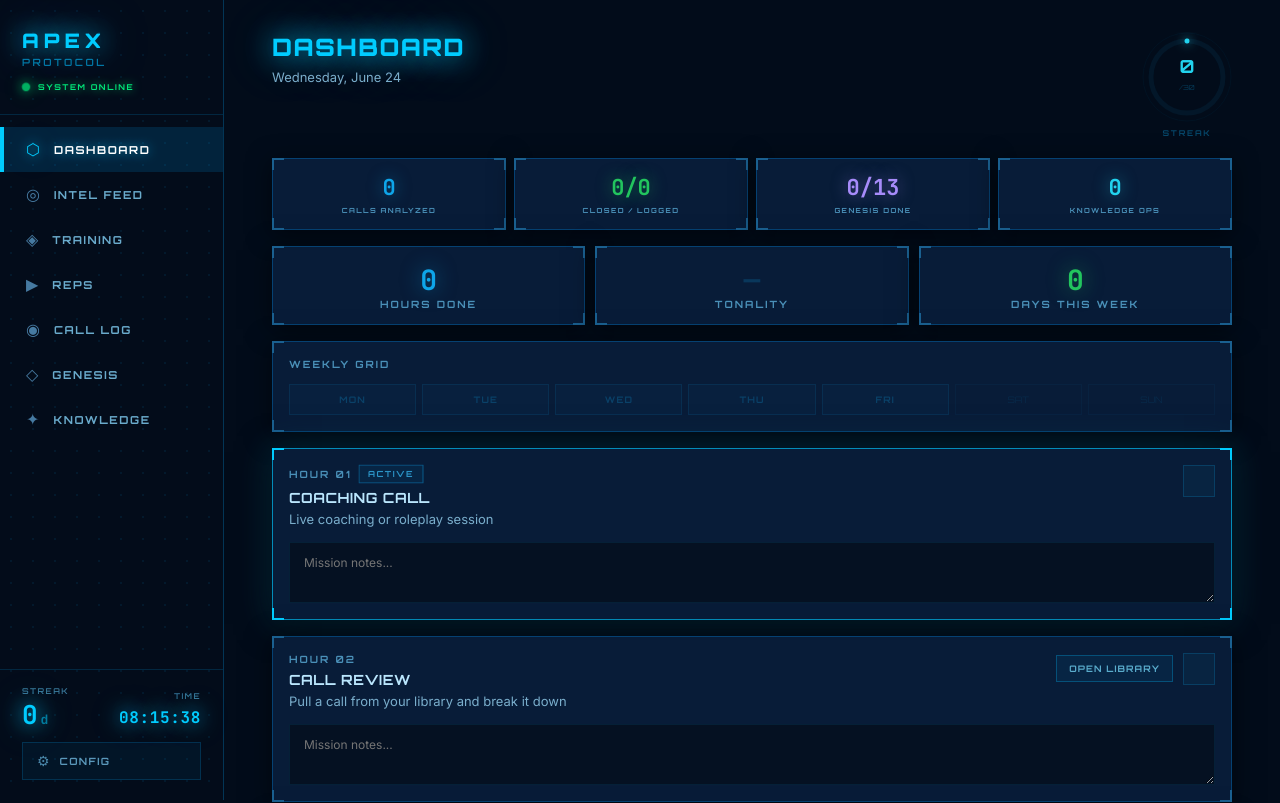
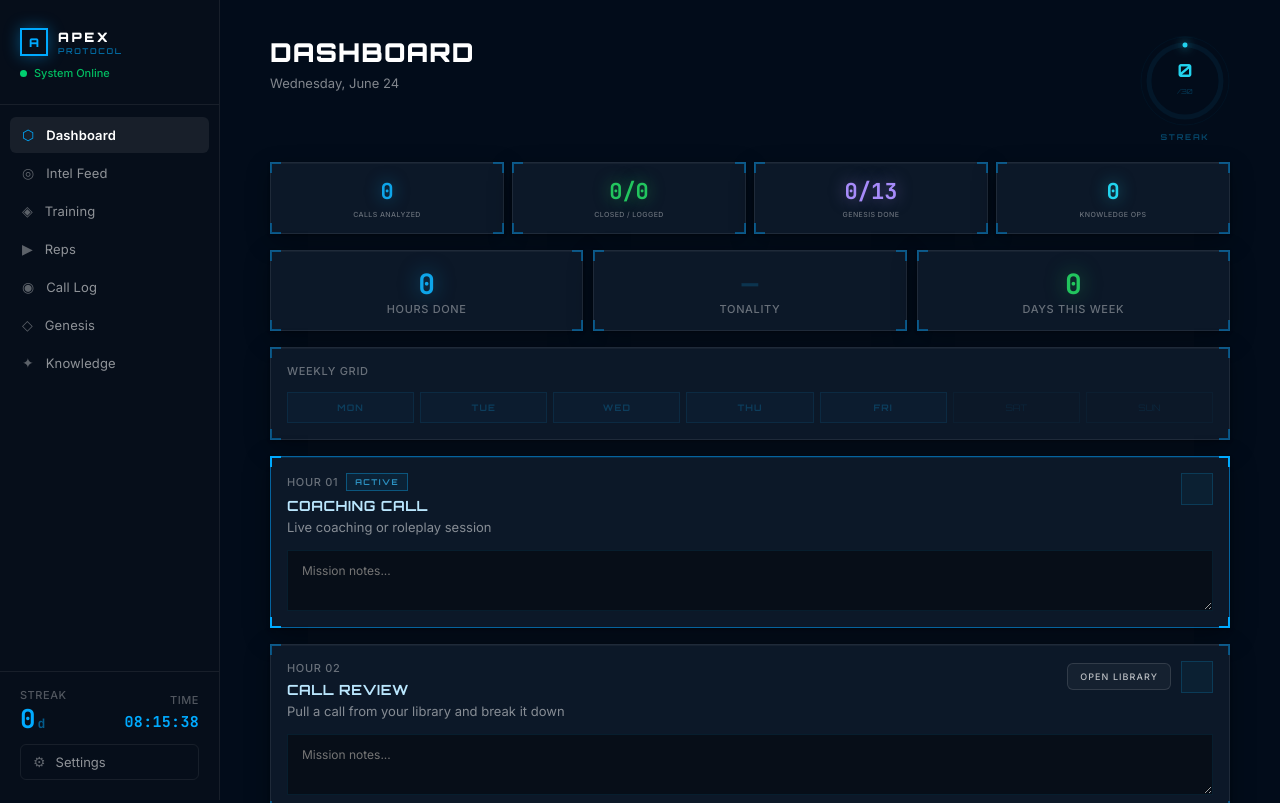
Before and after one commit to markodeksnis-coder/Sales-, a React (Vite) app: page / in a window 1280 px wide. Shown: the top 803 px of the page. Built offline with nearby package versions, Linux system fonts and the light colour scheme.

Commit message:
style: Vercel-inspired rebuild — clean dark, high contrast, zero glow noise

```diff
--- a/src/components/HudCard.jsx
+++ b/src/components/HudCard.jsx
@@ -1,24 +1,24 @@
 export default function HudCard({ children, style = {}, active = false, green = false, warn = false }) {
-  const accent = green ? '#00e87a' : warn ? '#ff8c42' : active ? '#00ccff' : '#1a6090'
-  const bg = green ? '#051a0e' : warn ? '#1a0a02' : '#081c38'
+  const bg = green ? '#071a0e' : warn ? '#1a0d04' : '#0c1828'
   const border = green
-    ? '1px solid rgba(0,232,122,0.45)'
+    ? '1px solid rgba(0,220,110,0.35)'
     : warn
-    ? '1px solid rgba(255,140,66,0.45)'
+    ? '1px solid rgba(255,150,50,0.35)'
     : active
-    ? '1px solid rgba(0,200,255,0.65)'
-    : '1px solid rgba(0,120,200,0.4)'
+    ? '1px solid rgba(0,160,255,0.55)'
+    : '1px solid rgba(255,255,255,0.08)'
   const shadow = green
-    ? '0 4px 32px rgba(0,0,0,0.55), 0 0 24px rgba(0,232,122,0.15)'
+    ? '0 1px 3px rgba(0,0,0,0.4), 0 8px 24px rgba(0,0,0,0.35), inset 0 1px 0 rgba(0,220,110,0.12)'
     : warn
-    ? '0 4px 32px rgba(0,0,0,0.55), 0 0 24px rgba(255,140,66,0.12)'
+    ? '0 1px 3px rgba(0,0,0,0.4), 0 8px 24px rgba(0,0,0,0.35), inset 0 1px 0 rgba(255,150,50,0.1)'
     : active
-    ? '0 4px 32px rgba(0,0,0,0.6), 0 0 32px rgba(0,200,255,0.22)'
-    : '0 4px 24px rgba(0,0,0,0.5)'
-  const bk = `2px solid ${accent}`
-  const c = { position: 'absolute', width: 12, height: 12, pointerEvents: 'none', zIndex: 1 }
+    ? '0 1px 3px rgba(0,0,0,0.4), 0 8px 24px rgba(0,0,0,0.35), inset 0 1px 0 rgba(0,160,255,0.15)'
+    : '0 1px 3px rgba(0,0,0,0.3), 0 8px 24px rgba(0,0,0,0.3), inset 0 1px 0 rgba(255,255,255,0.04)'
+  const bracketC = green ? '#00dc6e' : warn ? '#ff9632' : active ? '#0af' : 'rgba(0,140,220,0.5)'
+  const bk = `2px solid ${bracketC}`
+  const c = { position: 'absolute', width: 11, height: 11, pointerEvents: 'none', zIndex: 1 }
   return (
-    <div style={{ position: 'relative', backgroundColor: bg, border, backdropFilter: 'blur(12px)', WebkitBackdropFilter: 'blur(12px)', boxShadow: shadow, ...style }}>
+    <div style={{ position: 'relative', backgroundColor: bg, border, boxShadow: shadow, ...style }}>
       <span style={{ ...c, top: -1, left: -1,     borderTop: bk, borderLeft: bk     }} />
       <span style={{ ...c, top: -1, right: -1,    borderTop: bk, borderRight: bk    }} />
       <span style={{ ...c, bottom: -1, left: -1,  borderBottom: bk, borderLeft: bk  }} />
--- a/src/components/Layout.jsx
+++ b/src/components/Layout.jsx
@@ -2,13 +2,13 @@ import { useState, useEffect } from 'react'
 import { getStreak } from '../utils/storage'
 
 const NAV = [
-  { id: 'today',     label: 'DASHBOARD',  icon: '⬡' },
-  { id: 'calls',     label: 'INTEL FEED', icon: '◎' },
-  { id: 'insights',  label: 'TRAINING',   icon: '◈' },
-  { id: 'drills',    label: 'REPS',       icon: '▶' },
-  { id: 'calllog',   label: 'CALL LOG',   icon: '◉' },
-  { id: 'genesis',   label: 'GENESIS',    icon: '◇' },
-  { id: 'knowledge', label: 'KNOWLEDGE',  icon: '✦' },
+  { id: 'today',     label: 'Dashboard',   icon: '⬡' },
+  { id: 'calls',     label: 'Intel Feed',  icon: '◎' },
+  { id: 'insights',  label: 'Training',    icon: '◈' },
+  { id: 'drills',    label: 'Reps',        icon: '▶' },
+  { id: 'calllog',   label: 'Call Log',    icon: '◉' },
+  { id: 'genesis',   label: 'Genesis',     icon: '◇' },
+  { id: 'knowledge', label: 'Knowledge',   icon: '✦' },
 ]
 
 function Clock() {
@@ -21,7 +21,7 @@ function Clock() {
   const mm = String(time.getMinutes()).padStart(2,'0')
   const ss = String(time.getSeconds()).padStart(2,'0')
   return (
-    <span style={{ fontFamily: 'JetBrains Mono, monospace', fontSize: '16px', fontWeight: 700, color: '#00ccff', letterSpacing: '0.04em', textShadow: '0 0 20px #00ccff, 0 0 40px rgba(0,200,255,0.4)' }}>
+    <span style={{ fontFamily: 'JetBrains Mono, monospace', fontSize: '15px', fontWeight: 600, color: '#00aaff', letterSpacing: '0.02em' }}>
       {hh}:{mm}:{ss}
     </span>
   )
@@ -39,87 +39,77 @@ export default function Layout({ page, setPage, children }) {
   return (
     <div style={{ display: 'flex', minHeight: '100vh' }}>
 
-      {/* SIDEBAR */}
       <aside style={{
-        position: 'fixed', top: 0, left: 0, bottom: 0, width: '224px',
-        backgroundColor: '#030c1a',
-        borderRight: '1px solid rgba(0,150,220,0.3)',
+        position: 'fixed', top: 0, left: 0, bottom: 0, width: '220px',
+        backgroundColor: '#060e1a',
+        borderRight: '1px solid rgba(255,255,255,0.07)',
         display: 'flex', flexDirection: 'column', zIndex: 100,
       }}>
-        {/* subtle grid overlay */}
-        <div style={{ position: 'absolute', inset: 0, pointerEvents: 'none', zIndex: 0,
-          backgroundImage: 'radial-gradient(rgba(0,180,255,0.08) 1px, transparent 1px)',
-          backgroundSize: '22px 22px' }} />
 
         {/* BRAND */}
-        <div style={{ padding: '28px 22px 22px', borderBottom: '1px solid rgba(0,150,220,0.2)', position: 'relative', zIndex: 1 }}>
-          <div style={{ fontFamily: 'Orbitron, sans-serif', fontSize: '20px', fontWeight: 900, letterSpacing: '0.25em', color: '#00ccff', textShadow: '0 0 24px #00ccff, 0 0 50px rgba(0,200,255,0.5), 0 0 80px rgba(0,200,255,0.2)' }}>APEX</div>
-          <div style={{ fontFamily: 'Orbitron, sans-serif', fontSize: '10px', fontWeight: 600, letterSpacing: '0.25em', color: 'rgba(0,190,255,0.6)', marginTop: '3px' }}>PROTOCOL</div>
-          <div style={{ display: 'flex', alignItems: 'center', gap: '8px', marginTop: '14px' }}>
-            <div style={{ width: '8px', height: '8px', borderRadius: '50%', backgroundColor: '#00e87a', boxShadow: '0 0 10px #00e87a, 0 0 22px rgba(0,232,122,0.6)', animation: 'apexPulse 2s ease-in-out infinite', flexShrink: 0 }} />
-            <span style={{ fontFamily: 'Orbitron, sans-serif', fontSize: '8px', fontWeight: 700, letterSpacing: '0.2em', color: '#00e87a', textShadow: '0 0 10px rgba(0,232,122,0.7)' }}>SYSTEM ONLINE</span>
+        <div style={{ padding: '28px 20px 24px', borderBottom: '1px solid rgba(255,255,255,0.07)' }}>
+          <div style={{ display: 'flex', alignItems: 'center', gap: '10px', marginBottom: '10px' }}>
+            <div style={{ width: '28px', height: '28px', border: '2px solid #0af', display: 'flex', alignItems: 'center', justifyContent: 'center', flexShrink: 0, boxShadow: '0 0 16px rgba(0,170,255,0.4)' }}>
+              <span style={{ color: '#0af', fontSize: '12px', fontWeight: 900, fontFamily: 'Orbitron, sans-serif' }}>A</span>
+            </div>
+            <div>
+              <div style={{ fontFamily: 'Orbitron, sans-serif', fontSize: '13px', fontWeight: 900, letterSpacing: '0.2em', color: '#ffffff' }}>APEX</div>
+              <div style={{ fontFamily: 'Orbitron, sans-serif', fontSize: '8px', fontWeight: 600, letterSpacing: '0.2em', color: 'rgba(0,170,255,0.6)', marginTop: '1px' }}>PROTOCOL</div>
+            </div>
+          </div>
+          <div style={{ display: 'flex', alignItems: 'center', gap: '7px' }}>
+            <div style={{ width: '7px', height: '7px', borderRadius: '50%', backgroundColor: '#00e87a', flexShrink: 0, animation: 'apexPulse 2.5s ease-in-out infinite' }} />
+            <span style={{ fontFamily: 'Inter, sans-serif', fontSize: '11px', fontWeight: 500, color: 'rgba(0,220,110,0.85)' }}>System Online</span>
           </div>
         </div>
 
         {/* NAV */}
-        <nav style={{ flex: 1, padding: '12px 0', overflowY: 'auto', position: 'relative', zIndex: 1 }}>
+        <nav style={{ flex: 1, padding: '12px 10px', overflowY: 'auto' }}>
           {NAV.map(item => {
             const active = page === item.id
             return (
               <button key={item.id} onClick={() => setPage(item.id)} style={{
-                display: 'flex', alignItems: 'center', gap: '14px',
-                width: '100%', padding: '13px 22px',
-                background: active ? 'rgba(0,170,255,0.15)' : 'transparent',
-                border: 'none',
-                borderLeft: active ? '4px solid #00ccff' : '4px solid transparent',
-                cursor: 'pointer', transition: 'all 0.15s', textAlign: 'left',
+                display: 'flex', alignItems: 'center', gap: '12px',
+                width: '100%', padding: '10px 12px', marginBottom: '2px',
+                background: active ? 'rgba(255,255,255,0.07)' : 'transparent',
+                border: 'none', borderRadius: '6px',
+                cursor: 'pointer', transition: 'all 0.12s', textAlign: 'left',
               }}>
-                <span style={{
-                  fontSize: '16px', flexShrink: 0,
-                  color: active ? '#00ccff' : 'rgba(100,170,220,0.7)',
-                  textShadow: active ? '0 0 12px #00ccff, 0 0 24px rgba(0,200,255,0.5)' : 'none',
-                  transition: 'all 0.15s',
-                }}>{item.icon}</span>
-                <span style={{
-                  fontFamily: 'Orbitron, sans-serif', fontSize: '11px', fontWeight: 700, letterSpacing: '0.14em',
-                  color: active ? '#ffffff' : '#6aabcc',
-                  textShadow: active ? '0 0 12px rgba(0,200,255,0.7)' : 'none',
-                  transition: 'all 0.15s',
-                }}>{item.label}</span>
+                <span style={{ fontSize: '14px', flexShrink: 0, color: active ? '#0af' : 'rgba(255,255,255,0.35)', transition: 'color 0.12s' }}>{item.icon}</span>
+                <span style={{ fontFamily: 'Inter, sans-serif', fontSize: '13px', fontWeight: active ? 600 : 400, color: active ? '#ffffff' : 'rgba(255,255,255,0.55)', transition: 'all 0.12s', letterSpacing: '0.01em' }}>{item.label}</span>
               </button>
             )
           })}
         </nav>
 
         {/* BOTTOM */}
-        <div style={{ padding: '16px 22px 20px', borderTop: '1px solid rgba(0,150,220,0.2)', position: 'relative', zIndex: 1 }}>
-          <div style={{ display: 'flex', justifyContent: 'space-between', alignItems: 'flex-end', marginBottom: '14px' }}>
+        <div style={{ padding: '16px 20px 20px', borderTop: '1px solid rgba(255,255,255,0.07)' }}>
+          <div style={{ display: 'flex', justifyContent: 'space-between', alignItems: 'flex-end', marginBottom: '12px' }}>
             <div>
-              <div style={{ fontFamily: 'Orbitron, sans-serif', fontSize: '8px', fontWeight: 600, letterSpacing: '0.18em', color: '#3a7899', marginBottom: '6px' }}>STREAK</div>
-              <div style={{ fontFamily: 'JetBrains Mono, monospace', fontSize: '26px', fontWeight: 700, lineHeight: 1, color: '#00ccff', textShadow: '0 0 20px #00ccff, 0 0 40px rgba(0,200,255,0.4)' }}>
-                {streak}<span style={{ fontSize: '13px', opacity: 0.55, marginLeft: '3px' }}>d</span>
+              <div style={{ fontFamily: 'Inter, sans-serif', fontSize: '11px', fontWeight: 500, color: 'rgba(255,255,255,0.3)', marginBottom: '4px', letterSpacing: '0.05em' }}>STREAK</div>
+              <div style={{ fontFamily: 'JetBrains Mono, monospace', fontSize: '26px', fontWeight: 700, lineHeight: 1, color: '#0af' }}>
+                {streak}<span style={{ fontSize: '13px', opacity: 0.5, marginLeft: '2px' }}>d</span>
               </div>
             </div>
             <div style={{ textAlign: 'right' }}>
-              <div style={{ fontFamily: 'Orbitron, sans-serif', fontSize: '8px', fontWeight: 600, letterSpacing: '0.18em', color: '#3a7899', marginBottom: '6px' }}>TIME</div>
+              <div style={{ fontFamily: 'Inter, sans-serif', fontSize: '11px', fontWeight: 500, color: 'rgba(255,255,255,0.3)', marginBottom: '4px', letterSpacing: '0.05em' }}>TIME</div>
               <Clock />
             </div>
           </div>
           <button onClick={() => setPage('settings')} style={{
             display: 'flex', alignItems: 'center', gap: '10px', width: '100%',
-            padding: '10px 14px',
-            background: page === 'settings' ? 'rgba(0,180,255,0.18)' : 'rgba(0,130,200,0.08)',
-            border: page === 'settings' ? '1px solid rgba(0,200,255,0.6)' : '1px solid rgba(0,130,200,0.25)',
-            cursor: 'pointer', transition: 'all 0.15s',
+            padding: '9px 12px', borderRadius: '6px',
+            background: page === 'settings' ? 'rgba(255,255,255,0.07)' : 'transparent',
+            border: '1px solid rgba(255,255,255,0.07)',
+            cursor: 'pointer', transition: 'all 0.12s',
           }}>
-            <span style={{ fontSize: '14px', color: page === 'settings' ? '#00ccff' : '#4a88aa' }}>⚙</span>
-            <span style={{ fontFamily: 'Orbitron, sans-serif', fontSize: '10px', fontWeight: 700, letterSpacing: '0.14em', color: page === 'settings' ? '#ffffff' : '#5a98ba' }}>CONFIG</span>
+            <span style={{ fontSize: '14px', color: page === 'settings' ? '#0af' : 'rgba(255,255,255,0.35)' }}>⚙</span>
+            <span style={{ fontFamily: 'Inter, sans-serif', fontSize: '13px', fontWeight: page === 'settings' ? 600 : 400, color: page === 'settings' ? '#ffffff' : 'rgba(255,255,255,0.55)' }}>Settings</span>
           </button>
         </div>
       </aside>
 
-      {/* MAIN */}
-      <main style={{ marginLeft: '224px', flex: 1, padding: '32px 30px', boxSizing: 'border-box', minHeight: '100vh' }}>
+      <main style={{ marginLeft: '220px', flex: 1, padding: '36px 32px', boxSizing: 'border-box', minHeight: '100vh' }}>
         <div style={{ maxWidth: '960px', margin: '0 auto' }}>
           {children}
         </div>
--- a/src/index.css
+++ b/src/index.css
@@ -1,9 +1,8 @@
 * { margin: 0; padding: 0; box-sizing: border-box; }
 html, body { height: 100%; }
 body {
-  background: linear-gradient(160deg, #06111f 0%, #040d19 100%);
-  background-attachment: fixed;
-  color: #cce4ff;
+  background-color: #080f1c;
+  color: #e8f3ff;
   min-height: 100vh;
   font-family: Inter, sans-serif;
   overflow-x: hidden;
@@ -11,22 +10,21 @@ body {
 body::before {
   content: '';
   position: fixed; inset: 0;
-  background-image: radial-gradient(circle, rgba(0,170,255,0.1) 1px, transparent 1px);
-  background-size: 30px 30px;
+  background-image: radial-gradient(circle, rgba(0,140,220,0.07) 1px, transparent 1px);
+  background-size: 32px 32px;
   pointer-events: none; z-index: 0;
 }
 #root { position: relative; z-index: 1; min-height: 100vh; display: flex; flex-direction: column; }
 @keyframes fadeIn { from { opacity: 0; transform: translateY(6px); } to { opacity: 1; transform: translateY(0); } }
-.fade-in { animation: fadeIn 0.25s ease-out; }
-@keyframes apexPulse { 0%, 100% { opacity: 0.7; transform: scale(1); } 50% { opacity: 1; transform: scale(1.3); } }
-@keyframes shimmer { 0% { background-position: -200% center; } 100% { background-position: 200% center; } }
+.fade-in { animation: fadeIn 0.2s ease-out; }
+@keyframes apexPulse { 0%, 100% { opacity: 0.7; } 50% { opacity: 1; } }
 input:focus, textarea:focus, select:focus {
-  border-color: rgba(0,190,255,0.65) !important;
-  box-shadow: 0 0 16px rgba(0,180,255,0.18) !important;
+  border-color: rgba(0,160,255,0.6) !important;
+  box-shadow: 0 0 0 3px rgba(0,140,255,0.12) !important;
   outline: none;
 }
-::-webkit-scrollbar { width: 5px; }
-::-webkit-scrollbar-track { background: rgba(0,150,255,0.04); }
-::-webkit-scrollbar-thumb { background: rgba(0,170,255,0.3); border-radius: 3px; }
-::-webkit-scrollbar-thumb:hover { background: rgba(0,190,255,0.55); }
-select option { background: #06111f; color: #cce4ff; }
+::-webkit-scrollbar { width: 4px; }
+::-webkit-scrollbar-track { background: transparent; }
+::-webkit-scrollbar-thumb { background: rgba(255,255,255,0.12); border-radius: 4px; }
+::-webkit-scrollbar-thumb:hover { background: rgba(255,255,255,0.22); }
+select option { background: #0c1828; color: #e8f3ff; }
--- a/src/utils/theme.js
+++ b/src/utils/theme.js
@@ -1,57 +1,55 @@
 export const CARD = {
-  backgroundColor: '#081c38',
-  border: '1px solid rgba(0,120,200,0.4)',
+  backgroundColor: '#0c1828',
+  border: '1px solid rgba(255,255,255,0.08)',
   position: 'relative',
-  padding: '18px',
-  boxShadow: '0 4px 24px rgba(0,0,0,0.5)',
+  padding: '20px',
+  boxShadow: '0 1px 3px rgba(0,0,0,0.3), 0 8px 24px rgba(0,0,0,0.3), inset 0 1px 0 rgba(255,255,255,0.04)',
+  borderRadius: '2px',
 }
-export const CARD_RED = { ...CARD, border: '1px solid rgba(255,140,66,0.5)', boxShadow: '0 4px 24px rgba(0,0,0,0.5), 0 0 24px rgba(255,140,66,0.14)' }
-export const CARD_ACTIVE = { ...CARD, border: '1px solid rgba(0,200,255,0.65)', boxShadow: '0 4px 28px rgba(0,0,0,0.55), 0 0 36px rgba(0,200,255,0.2)' }
-export const CARD_GREEN = { ...CARD, border: '1px solid rgba(0,232,122,0.5)', boxShadow: '0 4px 24px rgba(0,0,0,0.5), 0 0 24px rgba(0,232,122,0.14)' }
+export const CARD_RED = { ...CARD, border: '1px solid rgba(255,150,50,0.3)', boxShadow: '0 8px 24px rgba(0,0,0,0.3), 0 0 20px rgba(255,100,0,0.08)' }
+export const CARD_ACTIVE = { ...CARD, border: '1px solid rgba(0,160,255,0.45)', boxShadow: '0 8px 24px rgba(0,0,0,0.35), 0 0 28px rgba(0,140,255,0.15)' }
+export const CARD_GREEN = { ...CARD, border: '1px solid rgba(0,220,100,0.35)', boxShadow: '0 8px 24px rgba(0,0,0,0.3), 0 0 20px rgba(0,200,80,0.1)' }
 export const LABEL = {
-  fontFamily: 'Orbitron, sans-serif', fontSize: '10px', fontWeight: 700,
-  letterSpacing: '0.2em', color: '#4a90b8', textTransform: 'uppercase', display: 'block',
+  fontFamily: 'Inter, sans-serif', fontSize: '11px', fontWeight: 500,
+  letterSpacing: '0.06em', color: 'rgba(255,255,255,0.38)', textTransform: 'uppercase', display: 'block',
 }
 export const H1 = {
-  fontFamily: 'Orbitron, sans-serif', fontSize: '24px', fontWeight: 900,
-  letterSpacing: '0.06em', color: '#00ccff', margin: 0,
-  textShadow: '0 0 28px #00ccff, 0 0 56px rgba(0,200,255,0.4)',
+  fontFamily: 'Orbitron, sans-serif', fontSize: '26px', fontWeight: 900,
+  letterSpacing: '0.04em', color: '#ffffff', margin: 0,
 }
 export const H2 = {
-  fontFamily: 'Orbitron, sans-serif', fontSize: '14px', fontWeight: 700,
-  letterSpacing: '0.07em', color: '#e0f2ff',
+  fontFamily: 'Orbitron, sans-serif', fontSize: '13px', fontWeight: 700,
+  letterSpacing: '0.06em', color: '#e8f3ff',
 }
-export const BODY = { fontFamily: 'Inter, sans-serif', fontSize: '13px', color: '#7aaecc', lineHeight: '1.65' }
+export const BODY = { fontFamily: 'Inter, sans-serif', fontSize: '13px', color: 'rgba(255,255,255,0.5)', lineHeight: '1.65' }
 export const BTN_PRIMARY = {
-  fontFamily: 'Orbitron, sans-serif', fontSize: '10px', fontWeight: 700, letterSpacing: '0.18em',
-  padding: '12px 26px', border: '1px solid rgba(0,190,255,0.7)', cursor: 'pointer',
-  background: 'rgba(0,180,255,0.18)', color: '#00ccff',
-  boxShadow: '0 0 28px rgba(0,180,255,0.3)',
-  textShadow: '0 0 12px rgba(0,200,255,0.8)',
-  transition: 'all 0.2s',
+  fontFamily: 'Inter, sans-serif', fontSize: '13px', fontWeight: 600,
+  padding: '10px 22px', border: '1px solid rgba(0,140,255,0.5)', cursor: 'pointer', borderRadius: '6px',
+  background: 'rgba(0,120,255,0.2)', color: '#ffffff',
+  boxShadow: '0 0 0 1px rgba(0,140,255,0.1)',
+  transition: 'all 0.15s',
 }
 export const BTN_GHOST = {
-  fontFamily: 'Orbitron, sans-serif', fontSize: '10px', fontWeight: 700, letterSpacing: '0.14em',
-  padding: '9px 18px', border: '1px solid rgba(0,160,220,0.35)', cursor: 'pointer',
-  background: 'rgba(0,140,200,0.08)', color: '#5aaccc',
-  transition: 'all 0.2s',
+  fontFamily: 'Inter, sans-serif', fontSize: '13px', fontWeight: 500,
+  padding: '9px 18px', border: '1px solid rgba(255,255,255,0.12)', cursor: 'pointer', borderRadius: '6px',
+  background: 'rgba(255,255,255,0.04)', color: 'rgba(255,255,255,0.7)',
+  transition: 'all 0.15s',
 }
 export const INPUT = {
-  width: '100%', backgroundColor: '#040f20', border: '1px solid rgba(0,130,200,0.35)',
-  color: '#cce4ff', fontFamily: 'JetBrains Mono, monospace', fontSize: '13px',
-  padding: '10px 14px', outline: 'none', boxSizing: 'border-box',
+  width: '100%', backgroundColor: '#060e1a', border: '1px solid rgba(255,255,255,0.1)',
+  color: '#e8f3ff', fontFamily: 'Inter, sans-serif', fontSize: '13px',
+  padding: '10px 14px', outline: 'none', boxSizing: 'border-box', borderRadius: '6px',
 }
-export const TEXTAREA = { ...INPUT, resize: 'vertical', fontFamily: 'Inter, sans-serif', lineHeight: '1.65', minHeight: '68px' }
-export const TAG = (color = '#00ccff', bg = 'rgba(0,180,255,0.12)') => ({
-  fontFamily: 'Orbitron, sans-serif', fontSize: '9px', fontWeight: 700, letterSpacing: '0.15em',
-  padding: '4px 10px', border: `1px solid ${color}66`, color, backgroundColor: bg,
+export const TEXTAREA = { ...INPUT, resize: 'vertical', lineHeight: '1.65', minHeight: '72px' }
+export const TAG = (color = '#0af', bg = 'rgba(0,170,255,0.1)') => ({
+  fontFamily: 'Inter, sans-serif', fontSize: '11px', fontWeight: 500, letterSpacing: '0.04em',
+  padding: '3px 10px', borderRadius: '4px', border: `1px solid ${color}44`, color, backgroundColor: bg,
 })
 export const SCORE_BAR = (pct, color) => ({
-  height: '5px', width: `${pct}%`, background: color,
-  boxShadow: `0 0 10px ${color}99`,
+  height: '4px', width: `${pct}%`, background: color, borderRadius: '2px',
   transition: 'width 0.8s cubic-bezier(0.4,0,0.2,1)',
 })
 export const SKILL_COLORS = {
-  rapport: '#00ccff', discovery: '#22d3ee', tonality: '#a87bff',
+  rapport: '#0af', discovery: '#22d3ee', tonality: '#a87bff',
   objection_handling: '#ff8c42', frame_control: '#00e87a',
 }
```
